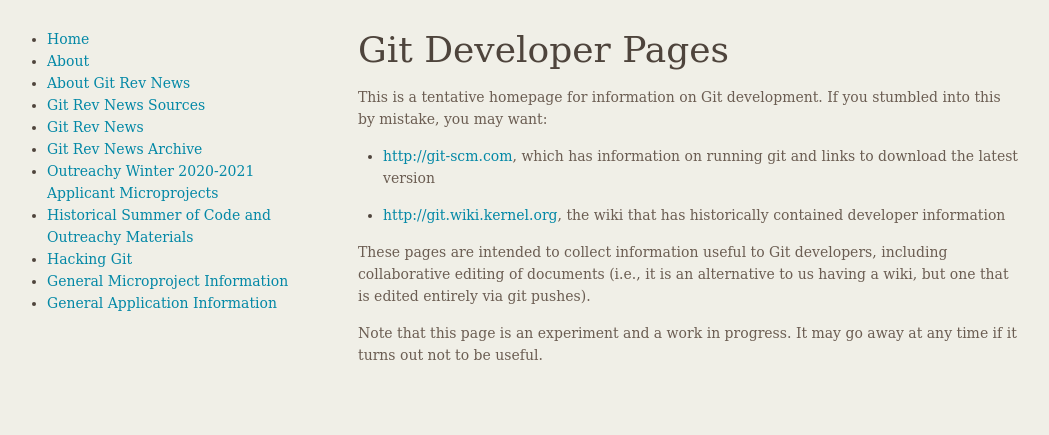
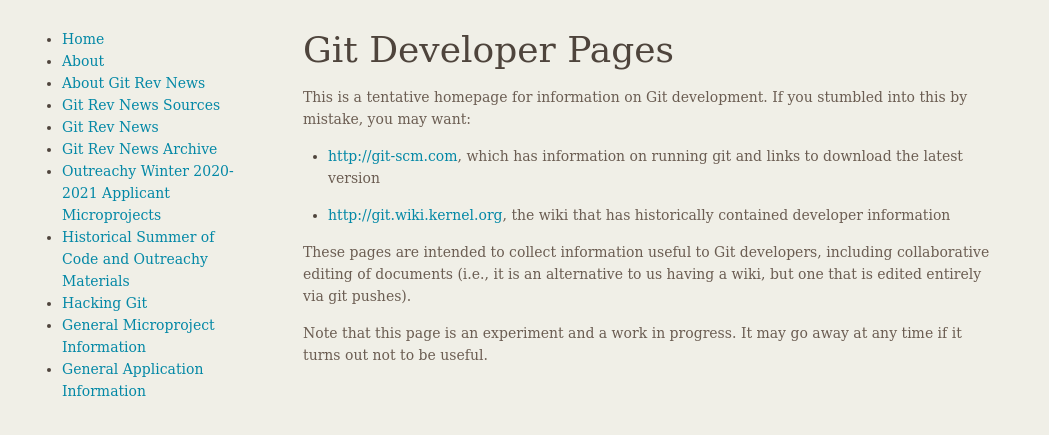
Before and after one commit to git/git.github.io, a Jekyll site: the page built from index.md, in a window 1280 px wide. Shown: the top 435 px of the page, without its empty margins (120-1169 px from the left). Built offline with Jekyll 4.4.1, drawn with Linux system fonts in a browser that asks for light colours.

Commit message:
css: improve width of main containers
The site container is usually too small, and the navbar usually to big.

So adjust their widths.

Signed-off-by: Felipe Contreras <felipe.contreras@gmail.com>

```diff
--- a/css/main.css
+++ b/css/main.css
@@ -36,13 +36,13 @@
     -webkit-flex: 1;
     -ms-flex: 1;
     flex: 1;
-    max-width: 660px;
+    max-width: 700px;
 }
 
 .navbar {
   float: left;
   text-align: left;
-  width: 20em;
+  width: 15em;
   padding: 2em;
 }
 
```
